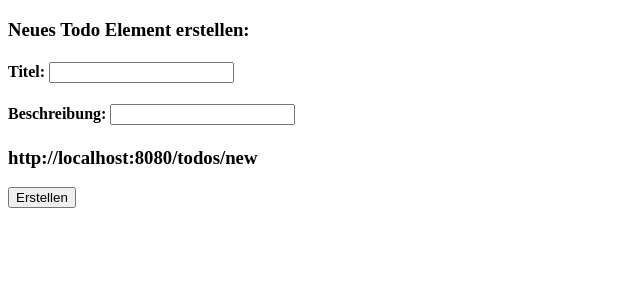
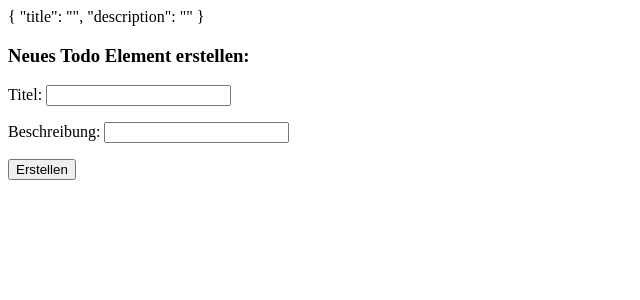
Before and after one commit to cschilling00/todolist, an Angular app in the folder frontend-todolist/todo-list-front/: page /todos/new in a window 1280 px wide. Shown: the top 300 px of the page, without its empty margins (0-640 px from the left). Built offline with nearby package versions, Linux system fonts and the light colour scheme.

Commit message:
Frontend Umstellung auf reactive forms

```diff
--- a/frontend-todolist/todo-list-front/src/app/app.component.html
+++ b/frontend-todolist/todo-list-front/src/app/app.component.html
@@ -1,4 +1,3 @@
 
 <!--<app-todo></app-todo>*/-->
-
 <router-outlet></router-outlet>
--- a/frontend-todolist/todo-list-front/src/app/app.module.ts
+++ b/frontend-todolist/todo-list-front/src/app/app.module.ts
@@ -1,7 +1,7 @@
 import { BrowserModule } from '@angular/platform-browser';
 import { NgModule } from '@angular/core';
 import { HttpClientModule } from '@angular/common/http';
-import {FormsModule} from '@angular/forms';
+import { ReactiveFormsModule } from '@angular/forms';
 
 import { AppRoutingModule, routingComponents } from './app-routing.module';
 import { AppComponent } from './app.component';
@@ -20,7 +20,7 @@ import { CreateTodoComponent } from './create-todo/create-todo.component';
     BrowserModule,
     AppRoutingModule,
     HttpClientModule,
-    FormsModule
+    ReactiveFormsModule
   ],
   providers: [TodoService],
   bootstrap: [AppComponent]
--- a/frontend-todolist/todo-list-front/src/app/create-todo/create-todo.component.html
+++ b/frontend-todolist/todo-list-front/src/app/create-todo/create-todo.component.html
@@ -1,10 +1,23 @@
+{{todoForm.value | json}}
+
 <h3>Neues Todo Element erstellen:</h3>
 
-<h4> Titel: <input [(ngModel)]="title" type="text" minlength="1" autocomplete="on" name="Titel"></h4>
-{{title}}
-<h4> Beschreibung: <input [(ngModel)]="description" type="text" minlength="1" autocomplete="on" name="Beschreibung"></h4>
-{{description}}
+<form [formGroup]="todoForm">
+    <label>
+        Titel:
+        <input type="text" formControlName="title">
+    </label>
 
-<h3>{{url}}new</h3>
+    <p></p>
 
+    <label>
+        Beschreibung:
+        <input type="text" formControlName="description">
+    </label>
+
+</form>
+
+<form [formGroup]="todoForm" (click)="create()"></form>
+
+<p></p>
 <input type="submit" formmethod="POST"  (click)="create()" value="Erstellen">
--- a/frontend-todolist/todo-list-front/src/app/create-todo/create-todo.component.ts
+++ b/frontend-todolist/todo-list-front/src/app/create-todo/create-todo.component.ts
@@ -2,6 +2,7 @@ import { Component, OnInit } from '@angular/core';
 import { TodoService } from '../todo/shared/todo.service';
 import { ITodo } from '../todo';
 import { Observable } from 'rxjs';
+import { FormGroup, FormControl } from '@angular/forms';
 
 @Component({
   selector: 'app-create-todo',
@@ -16,6 +17,12 @@ export class CreateTodoComponent implements OnInit {
   todos: ITodo[];
   newTodo : Observable<ITodo>;
 
+
+  todoForm = new FormGroup({
+    title: new FormControl(''),
+    description: new FormControl('')
+  });
+
   constructor(private todoservice: TodoService) { }
 
   ngOnInit() {
@@ -23,9 +30,7 @@ export class CreateTodoComponent implements OnInit {
   }
 
   create(){
-    this.newTodo = new
-    this.todoservice.createTodo(newTodo)
-                      .subscribe(todo => this.todos.push(todo));
+    console.log(this.todoForm.value);
   }
 
 
```
